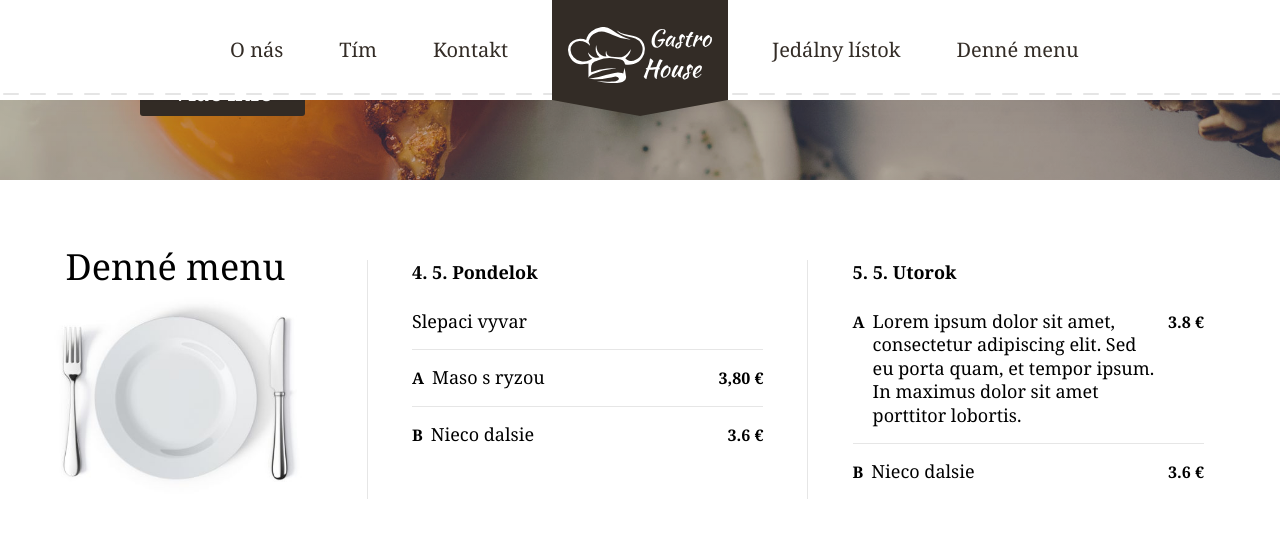
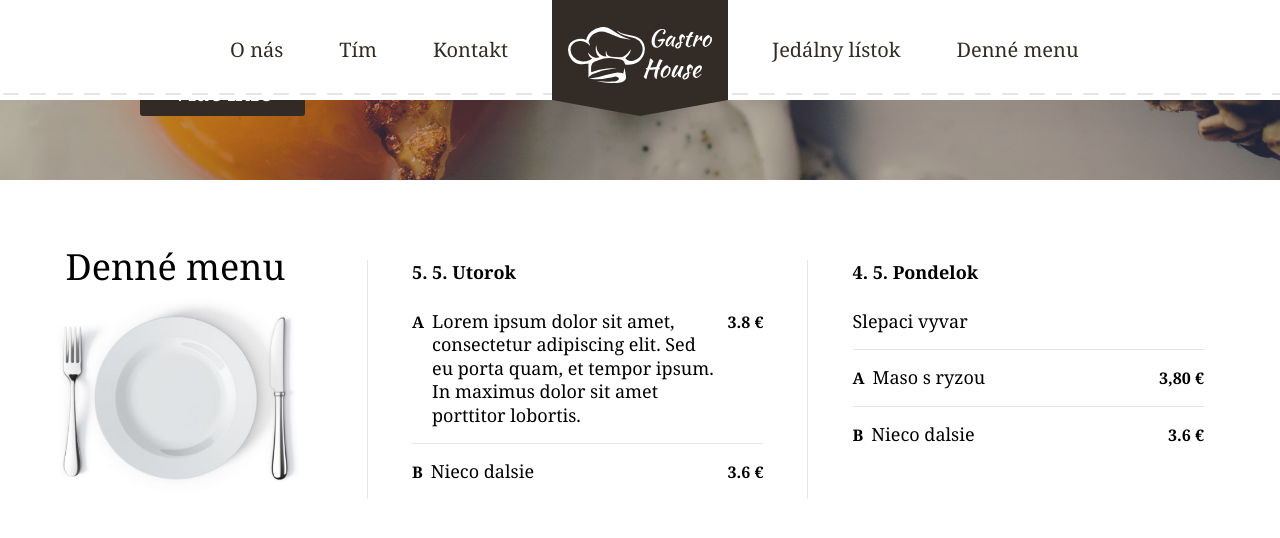
Before and after one commit to gastrohouse/web, a Jekyll site: the page built from _pages/home.html, in a window 1280 px wide and 900 px high, scrolled down 420 px, cut to the strip 0-575 px from the top of the window. Shown: the top 538 px of the strip. Built offline with Jekyll 4.4.1, drawn with Linux system fonts in a browser that asks for light colours.

```diff
--- a/_pages/home.html
+++ b/_pages/home.html
@@ -2,21 +2,21 @@
 permalink: "/"
 layout: home
 menu:
+- day: 5. 5. Utorok
+  food:
+  - title: Lorem ipsum dolor sit amet, consectetur adipiscing elit. Sed eu porta quam,
+      et tempor ipsum. In maximus dolor sit amet porttitor lobortis.
+    mark: A
+    price: 3.8
+  - title: Nieco dalsie
+    mark: B
+    price: 3.6
 - day: 4. 5. Pondelok
   food:
   - title: Slepaci vyvar
   - title: Maso s ryzou
     mark: A
     price: '3,80'
-  - title: Nieco dalsie
-    mark: B
-    price: 3.6
-- day: 5. 5. Utorok
-  food:
-  - title: Lorem ipsum dolor sit amet, consectetur adipiscing elit. Sed eu porta quam,
-      et tempor ipsum. In maximus dolor sit amet porttitor lobortis.
-    mark: A
-    price: 3.8
   - title: Nieco dalsie
     mark: B
     price: 3.6
```
